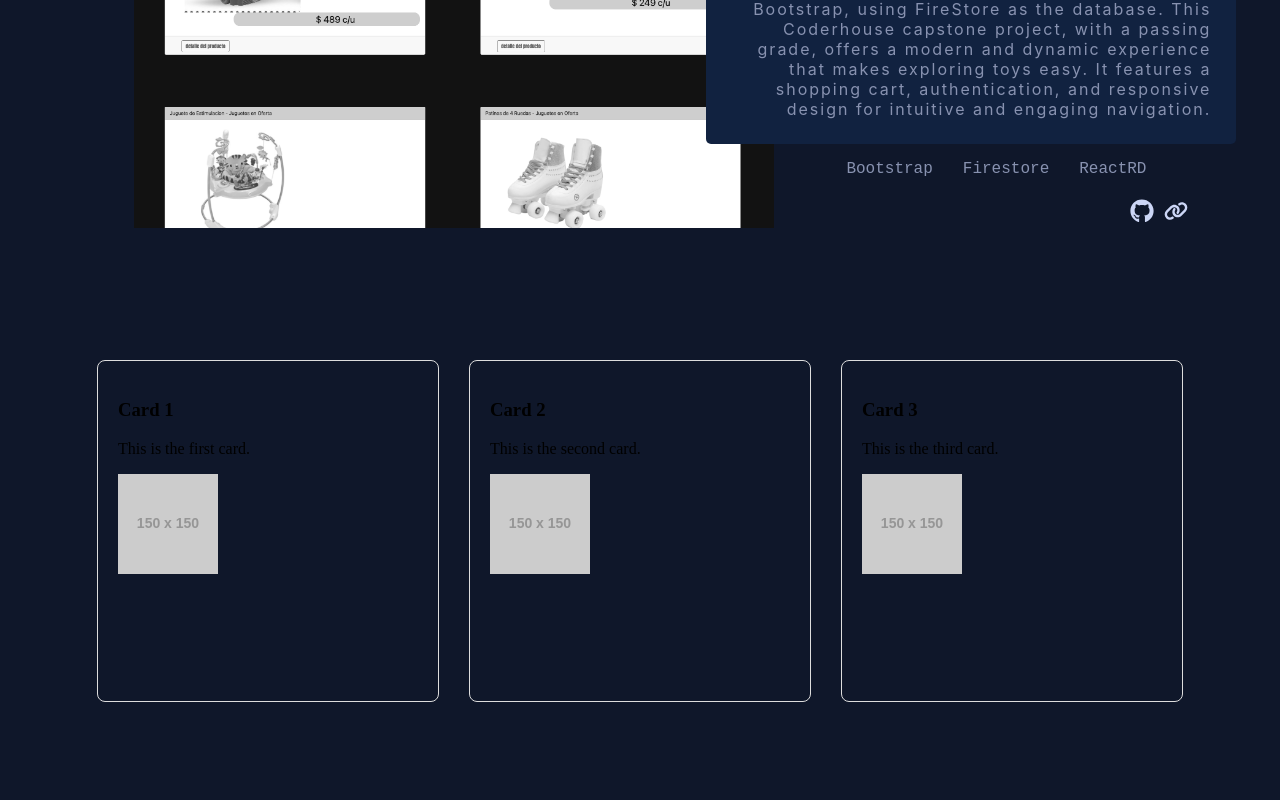
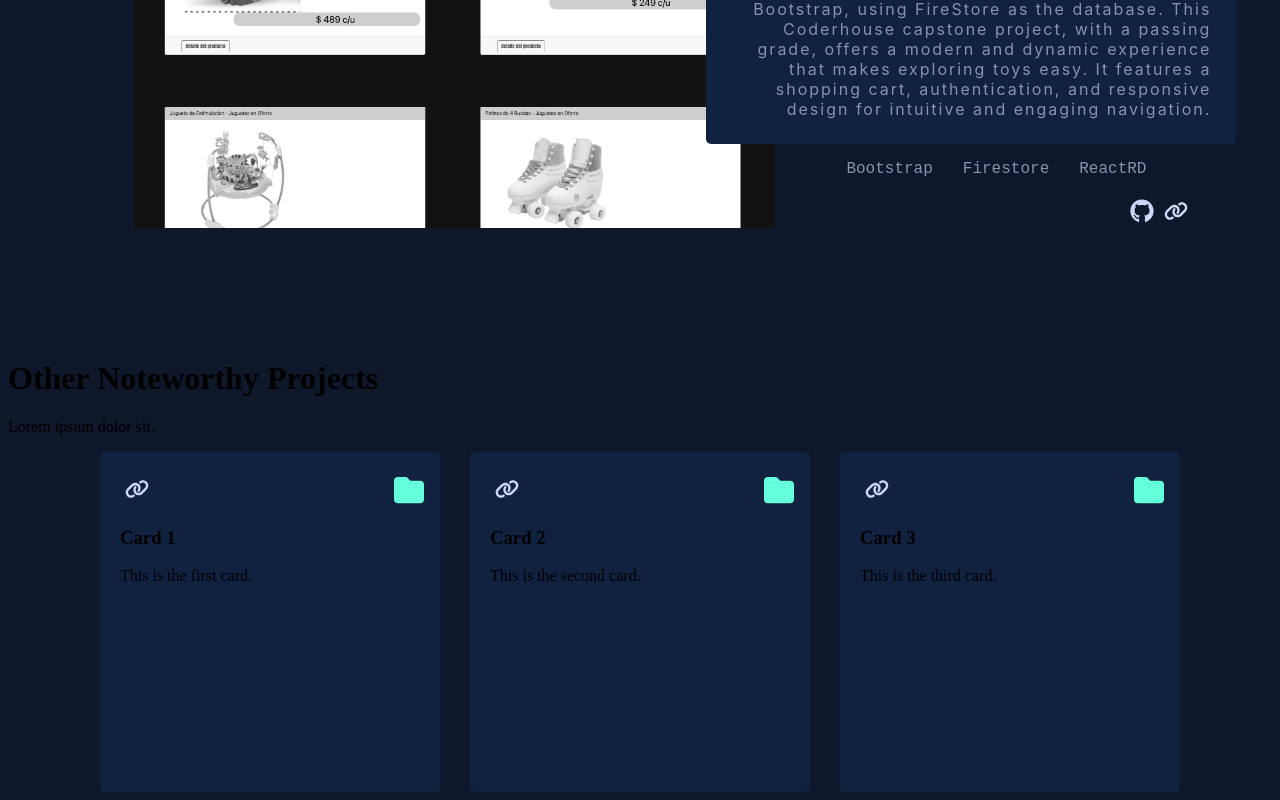
Before and after one commit to Xhan88/christianmq, a React (Vite) app: page / in a window 1280 px wide. Shown: the part 3837-4637 px from the top of the page. Before the commit the page ends 4547 px from the top, so only its background shows below. Built offline with nearby package versions, Linux system fonts and the light colour scheme.

Commit message:
17-march-2025

```diff
--- /dev/null
+++ b/src/OtherProyects/Card.css
@@ -0,0 +1,19 @@
+.card-icons {
+    display:flex;
+    align-items: center;
+    gap: 15rem;
+}
+
+.style-cards {
+    width: 300px;
+    height: 300px;
+    padding: 20px;
+    border-radius: 5px;
+    background: #112240;
+}
+
+.position-cards {
+    display: flex;
+     justify-content: center;
+     gap: 30px;
+}
--- a/src/OtherProyects/Card.jsx
+++ b/src/OtherProyects/Card.jsx
@@ -1,26 +1,42 @@
 import { useContext } from "react";
+import "./Card.css"
 import { CardContext } from "../../CardContext";
+import { FontAwesomeIcon } from "@fortawesome/react-fontawesome";
+import { faFolder, faLink } from "@fortawesome/free-solid-svg-icons";
 
 
 const Card = () => {
   const { cardsData } = useContext(CardContext);
 
   return (
-    <div style={{ display: "flex", justifyContent: "center", gap: "30px" }}>
+    <>
+    <div className="title-other-works">
+        <h1>Other Noteworthy Projects</h1>
+        <p>Lorem ipsum dolor sit.</p>
+    </div>
+    <div className="position-cards">
       {cardsData.map((card) => (
-        <div key={card.id} style={{
-            width: "300px",  // Cambia este valor para ajustar el ancho
-            height: "300px", // Cambia este valor para ajustar la altura
-            border: "1px solid #ddd",
-            padding: "20px",
-            borderRadius: "8px"
-        }}>
+        <div className="style-cards" key={card.id}>
+
+    <div className="card-icons">
+                    <a href="https://proyectofinalcoderhouseecommerce.netlify.app/" target='_blanck'>
+                        <FontAwesomeIcon icon={faLink} className='icon' />
+                    </a>
+
+                    <a href="">
+                        <FontAwesomeIcon icon={faFolder} style={{color:"var(--green-color)", fontSize: "30px"}}/>
+                    </a>
+
+    </div>
+
+
           <h3>{card.title}</h3>
           <p>{card.description}</p>
-          <img src={card.image} alt={card.title} style={{ width: "100px", height: "100px" }} />
+
         </div>
       ))}
     </div>
+    </>
   );
 };
 
```
